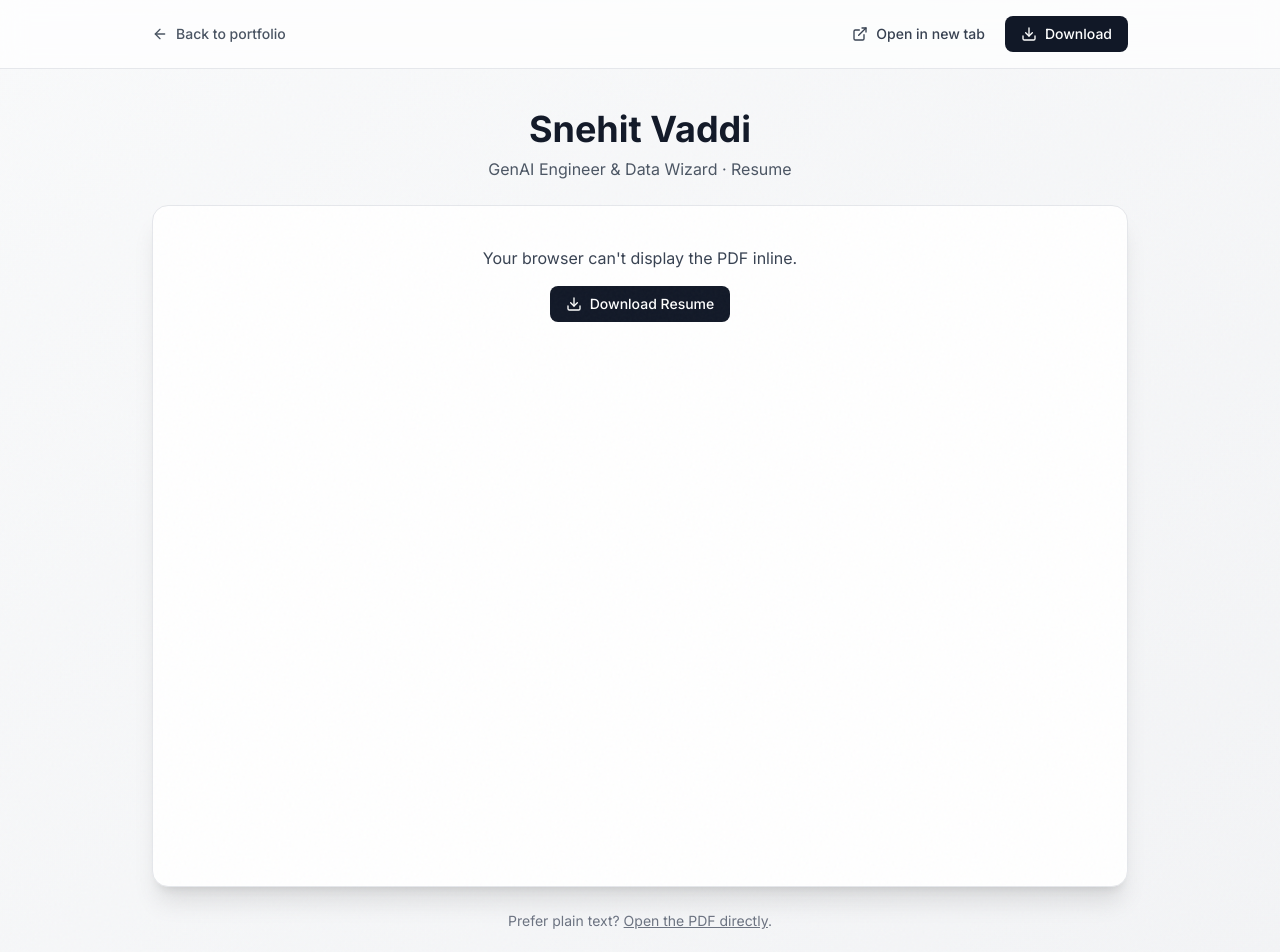
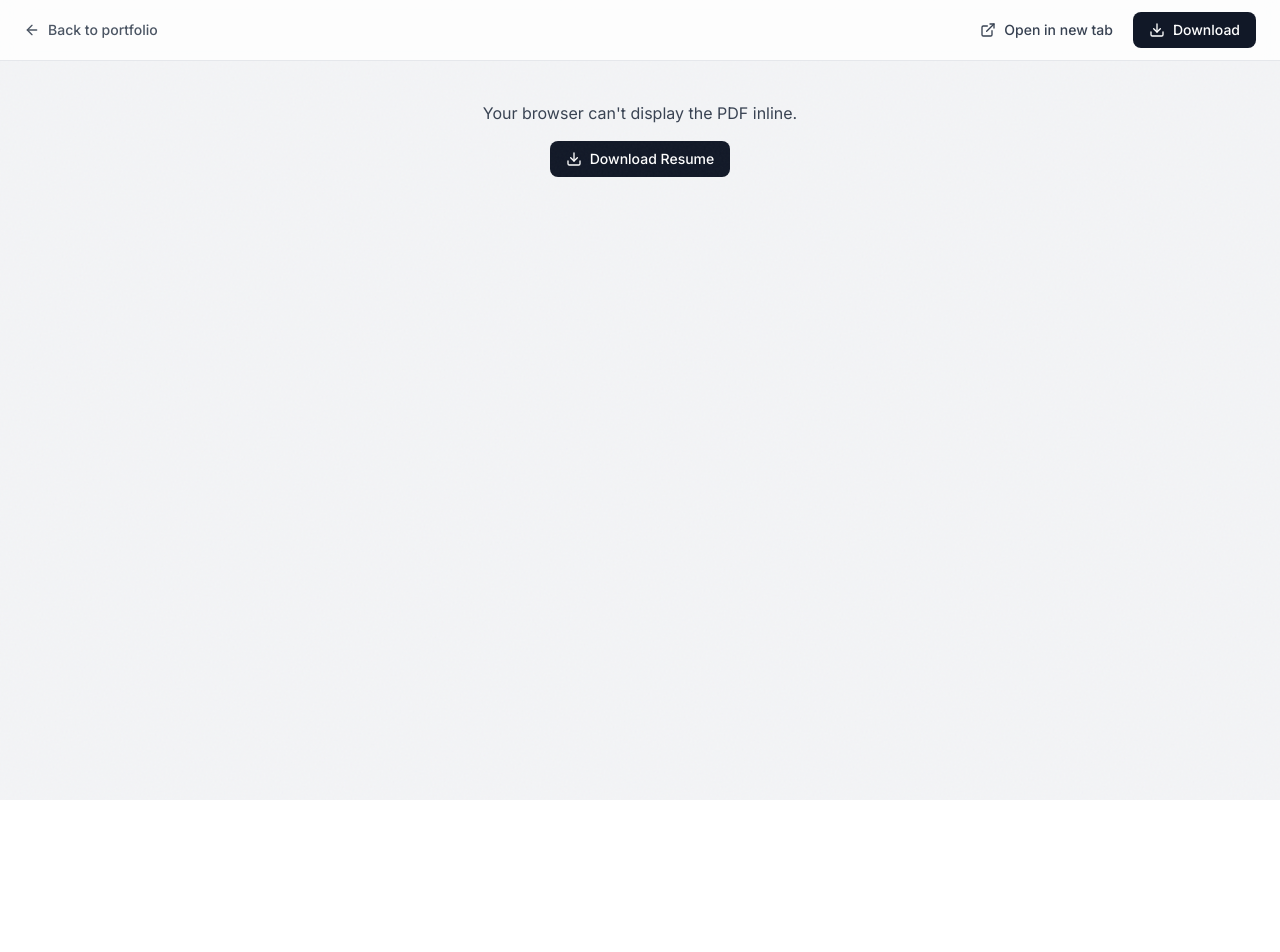
Before and after one commit to snehitvaddi/snehitvaddi-portfolio, a Next.js app: page /resume in a window 1280 px wide. Shown: the top 952 px of the page. After the commit the page ends 800 px from the top, so only its background shows below. Built offline with nearby package versions, Linux system fonts and the light colour scheme.

Commit message:
Make /resume full-screen, remove title header
Co-Authored-By: Claude Opus 4.6 <noreply@anthropic.com>

```diff
--- a/src/app/resume/page.tsx
+++ b/src/app/resume/page.tsx
@@ -4,10 +4,10 @@ import { ArrowLeft, Download, ExternalLink } from 'lucide-react'
 
 export const metadata: Metadata = {
   title: 'Resume | Snehit Vaddi',
-  description: 'Resume of Snehit Vaddi — GenAI Engineer & Data Wizard. 4+ years building AI, LLMs, and Computer Vision products.',
+  description: 'Resume of Snehit Vaddi — GenAI Engineer. 4+ years building AI, LLMs, and Computer Vision products.',
   openGraph: {
     title: 'Snehit Vaddi — Resume',
-    description: 'GenAI Engineer & Data Wizard. 4+ years building AI products.',
+    description: 'GenAI Engineer. 4+ years building AI products.',
     type: 'website',
   },
   robots: 'index, follow',
@@ -17,16 +17,16 @@ const RESUME_PATH = '/Snehit-Vaddi-Resume.pdf'
 
 export default function ResumePage() {
   return (
-    <main className="min-h-screen bg-gradient-to-br from-gray-50 to-gray-100 dark:from-gray-900 dark:to-gray-950">
+    <main className="h-screen flex flex-col bg-gray-100 dark:bg-gray-950">
       {/* Top bar */}
-      <div className="sticky top-0 z-10 backdrop-blur-md bg-white/70 dark:bg-gray-900/70 border-b border-gray-200 dark:border-gray-800">
-        <div className="max-w-5xl mx-auto px-4 sm:px-6 py-4 flex items-center justify-between">
+      <div className="shrink-0 backdrop-blur-md bg-white/80 dark:bg-gray-900/80 border-b border-gray-200 dark:border-gray-800">
+        <div className="px-4 sm:px-6 py-3 flex items-center justify-between">
           <Link
             href="/"
             className="inline-flex items-center gap-2 text-sm font-medium text-gray-600 hover:text-gray-900 dark:text-gray-400 dark:hover:text-gray-100 transition-colors"
           >
             <ArrowLeft className="w-4 h-4" />
-            Back to portfolio
+            <span className="hidden sm:inline">Back to portfolio</span>
           </Link>
 
           <div className="flex items-center gap-2">
@@ -51,27 +51,16 @@ export default function ResumePage() {
         </div>
       </div>
 
-      {/* Header */}
-      <div className="max-w-5xl mx-auto px-4 sm:px-6 pt-10 pb-6 text-center">
-        <h1 className="text-3xl sm:text-4xl font-bold text-gray-900 dark:text-white mb-2">
-          Snehit Vaddi
-        </h1>
-        <p className="text-gray-600 dark:text-gray-400">
-          GenAI Engineer & Data Wizard · Resume
-        </p>
-      </div>
-
-      {/* PDF viewer */}
-      <div className="max-w-5xl mx-auto px-4 sm:px-6 pb-16">
-        <div className="rounded-2xl overflow-hidden shadow-xl border border-gray-200 dark:border-gray-800 bg-white">
+      {/* Full-height PDF viewer */}
+      <div className="flex-1 w-full">
         <object
-            data={`${RESUME_PATH}#view=FitH`}
+          data={`${RESUME_PATH}#view=FitH&toolbar=1&navpanes=0`}
           type="application/pdf"
-            className="w-full h-[85vh] min-h-[600px]"
+          className="w-full h-full"
           aria-label="Snehit Vaddi Resume"
         >
           <div className="p-10 text-center">
-              <p className="text-gray-700 mb-4">
+            <p className="text-gray-700 dark:text-gray-300 mb-4">
               Your browser can&apos;t display the PDF inline.
             </p>
             <a
@@ -86,20 +75,6 @@ export default function ResumePage() {
           </div>
         </object>
       </div>
-
-        <p className="text-center text-sm text-gray-500 dark:text-gray-400 mt-6">
-          Prefer plain text?{' '}
-          <a
-            href={RESUME_PATH}
-            target="_blank"
-            rel="noopener noreferrer"
-            className="underline hover:text-gray-700 dark:hover:text-gray-200"
-          >
-            Open the PDF directly
-          </a>
-          .
-        </p>
-      </div>
     </main>
   )
 }
```
Lines whose indentation alone changed are shown as unchanged.
